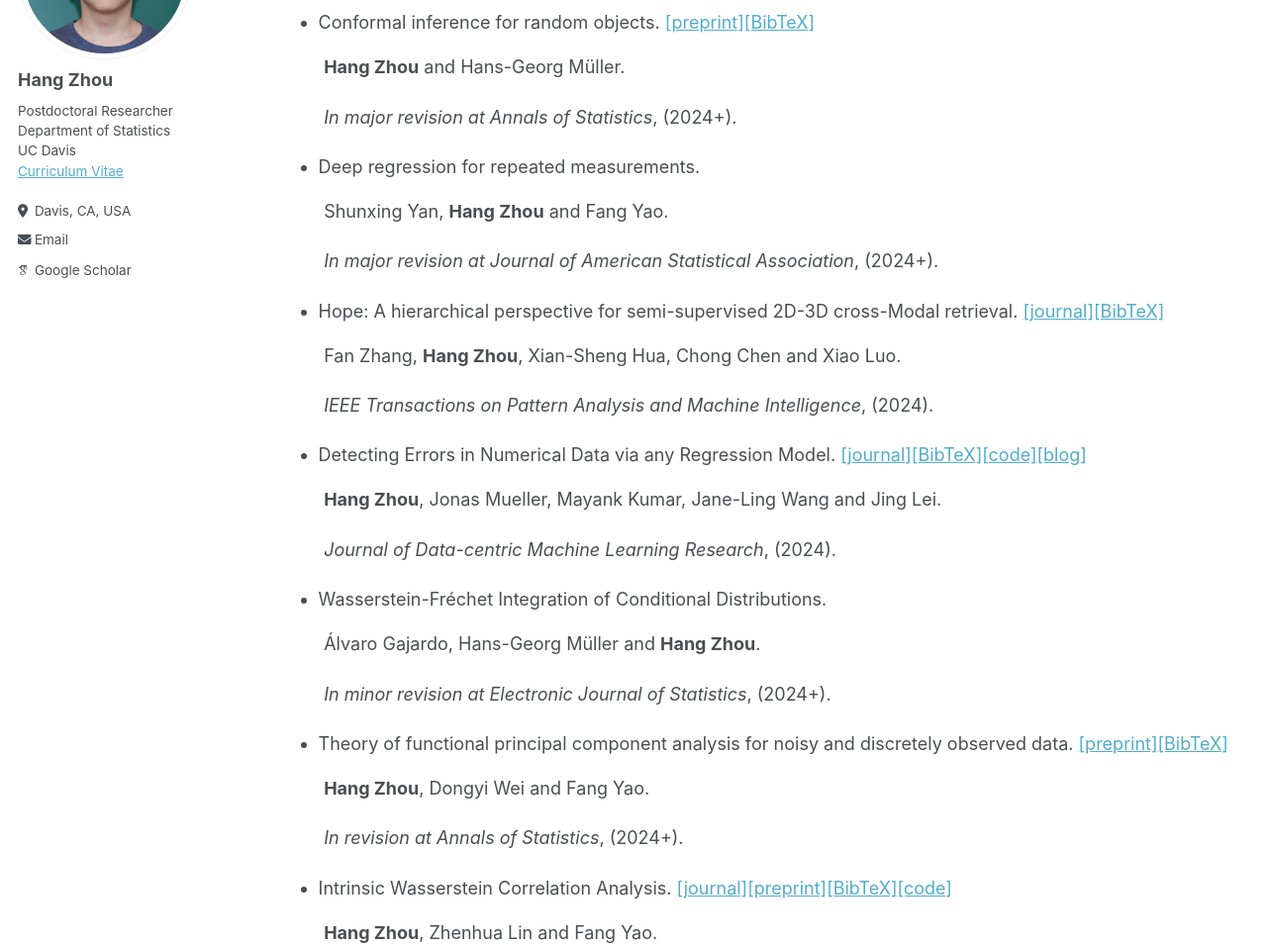
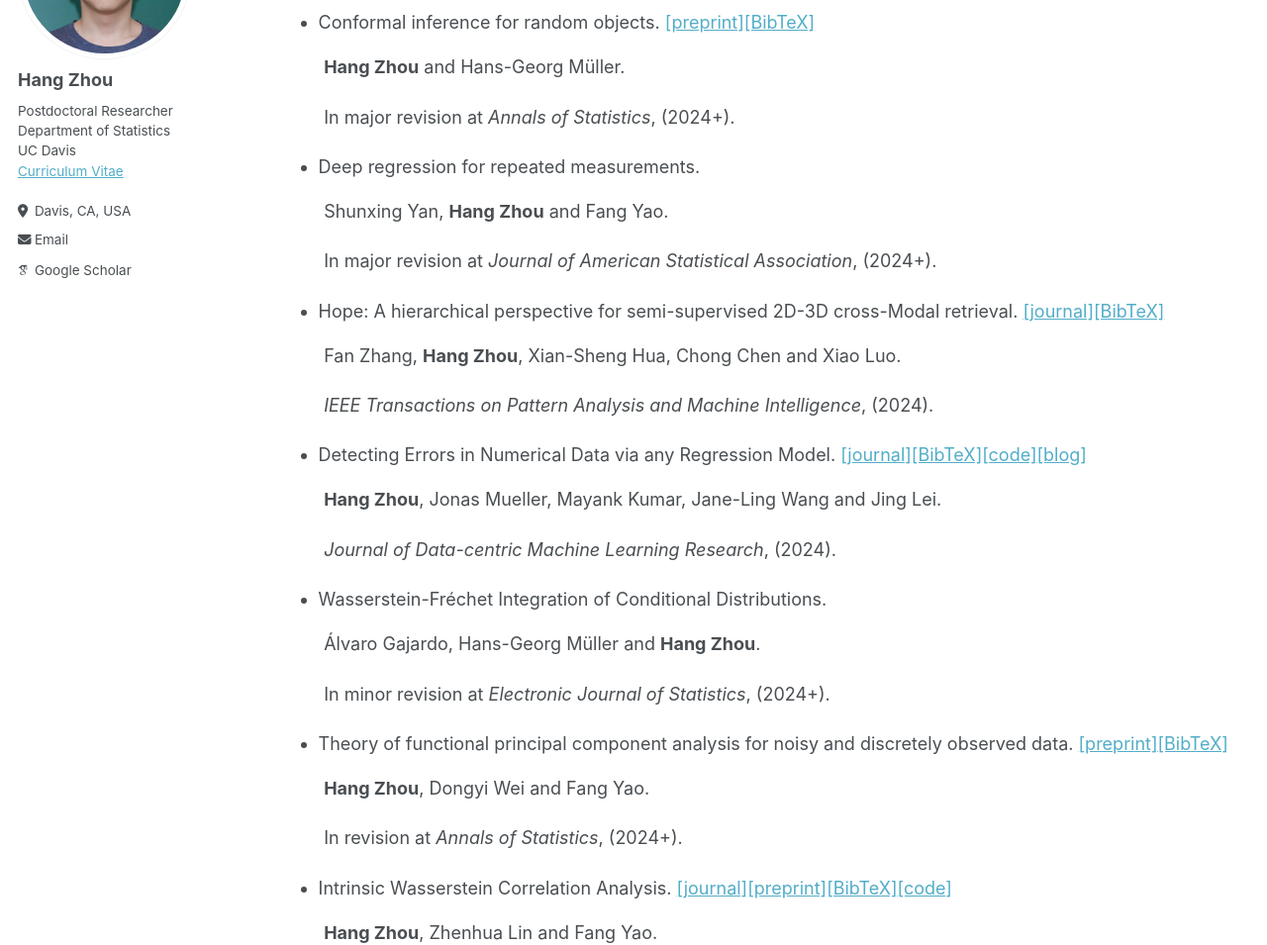
Before and after one commit to hg-zh/hg-zh.github.io, a Jekyll site: the page built from _pages/publications.md, in a window 1280 px wide and 1400 px high. Shown: the part 227-1182 px from the top of the window at 99% size. Built offline with Jekyll 4.4.1, drawn with Linux system fonts in a browser that asks for light colours; some web fonts are replaced.

```diff
--- a/_pages/publications.md
+++ b/_pages/publications.md
@@ -10,14 +10,14 @@ author_profile: true
 
 &nbsp;&nbsp;&nbsp;&nbsp;&nbsp;&nbsp;&nbsp;&nbsp; **Hang Zhou** and Hans-Georg Müller.
 
-&nbsp;&nbsp;&nbsp;&nbsp;&nbsp;&nbsp;&nbsp;&nbsp; *In major revision at Annals of Statistics*,  (2024+).
+&nbsp;&nbsp;&nbsp;&nbsp;&nbsp;&nbsp;&nbsp;&nbsp; In major revision at *Annals of Statistics*,  (2024+).
 
 
 - Deep regression for repeated measurements.
 
 &nbsp;&nbsp;&nbsp;&nbsp;&nbsp;&nbsp;&nbsp;&nbsp; Shunxing Yan, **Hang Zhou** and Fang Yao.
 
-&nbsp;&nbsp;&nbsp;&nbsp;&nbsp;&nbsp;&nbsp;&nbsp; *In major revision at Journal of American Statistical Association*,  (2024+).
+&nbsp;&nbsp;&nbsp;&nbsp;&nbsp;&nbsp;&nbsp;&nbsp; In major revision at  *Journal of American Statistical Association*,  (2024+).
 
 - Hope: A hierarchical perspective for semi-supervised 2D-3D cross-Modal retrieval. [\[journal\]](https://doi.org/10.1109/TPAMI.2024.3412760)[\[BibTeX\]](https://hg-zh.github.io/files/HOPE)
 
@@ -36,13 +36,13 @@ author_profile: true
 
 &nbsp;&nbsp;&nbsp;&nbsp;&nbsp;&nbsp;&nbsp;&nbsp; Álvaro Gajardo, Hans-Georg Müller and **Hang Zhou**.
 
-&nbsp;&nbsp;&nbsp;&nbsp;&nbsp;&nbsp;&nbsp;&nbsp; *In minor revision at Electronic Journal of Statistics*,  (2024+).
+&nbsp;&nbsp;&nbsp;&nbsp;&nbsp;&nbsp;&nbsp;&nbsp; In minor revision at *Electronic Journal of Statistics*,  (2024+).
 
 - Theory of functional principal component analysis for noisy and discretely observed data. [\[preprint\]](https://arxiv.org/abs/2209.08768)[\[BibTeX\]](https://hg-zh.github.io/files/arXiv_FPCA)
 
 &nbsp;&nbsp;&nbsp;&nbsp;&nbsp;&nbsp;&nbsp;&nbsp; **Hang Zhou**, Dongyi Wei and Fang Yao.
 
-&nbsp;&nbsp;&nbsp;&nbsp;&nbsp;&nbsp;&nbsp;&nbsp; *In revision at Annals of Statistics*,  (2024+).
+&nbsp;&nbsp;&nbsp;&nbsp;&nbsp;&nbsp;&nbsp;&nbsp; In revision at  *Annals of Statistics*,  (2024+).
 
 - Intrinsic Wasserstein Correlation Analysis. [\[journal\]](https://www3.stat.sinica.edu.tw/ss_newpaper/SS-2023-0147_na.pdf)[\[preprint\]](https://arxiv.org/abs/2105.15000)[\[BibTeX\]](https://hg-zh.github.io/files/arXiv_WCCA)[\[code\]](https://github.com/hg-zh/WICA)
 
```
